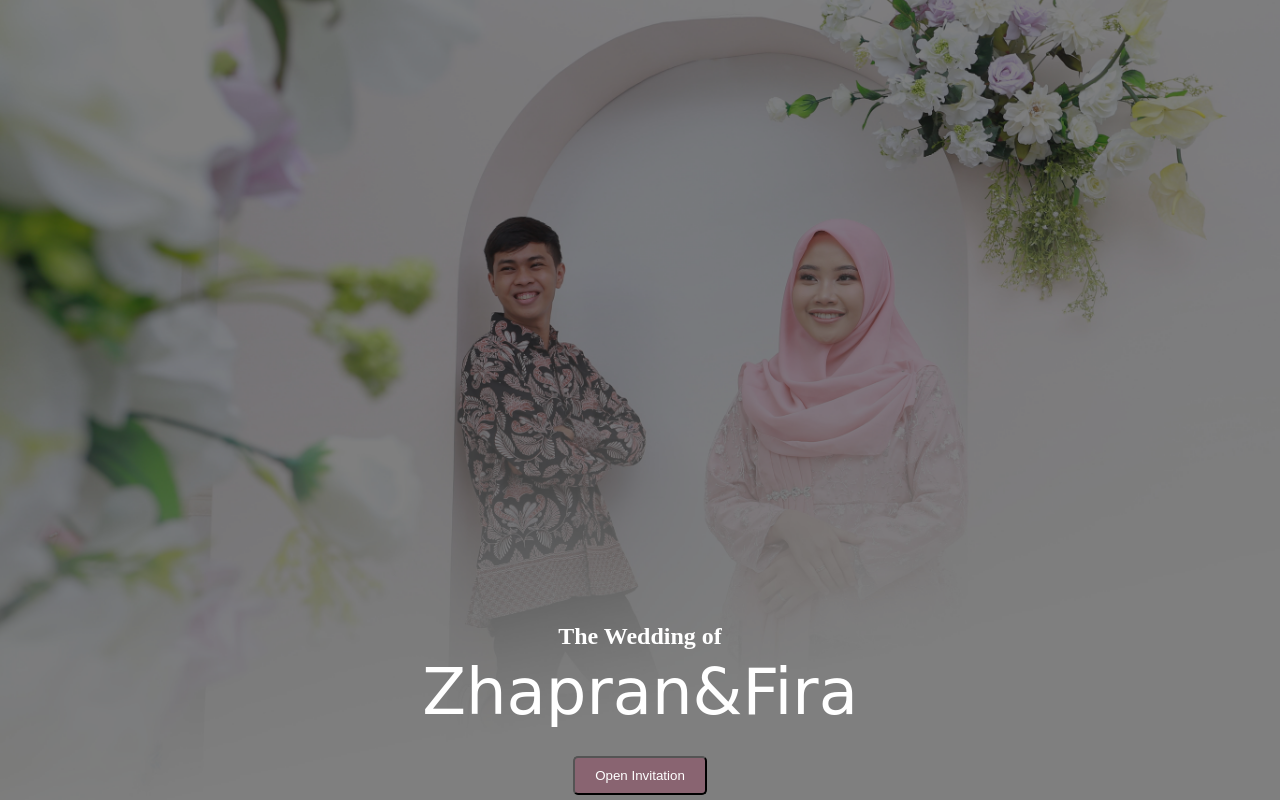
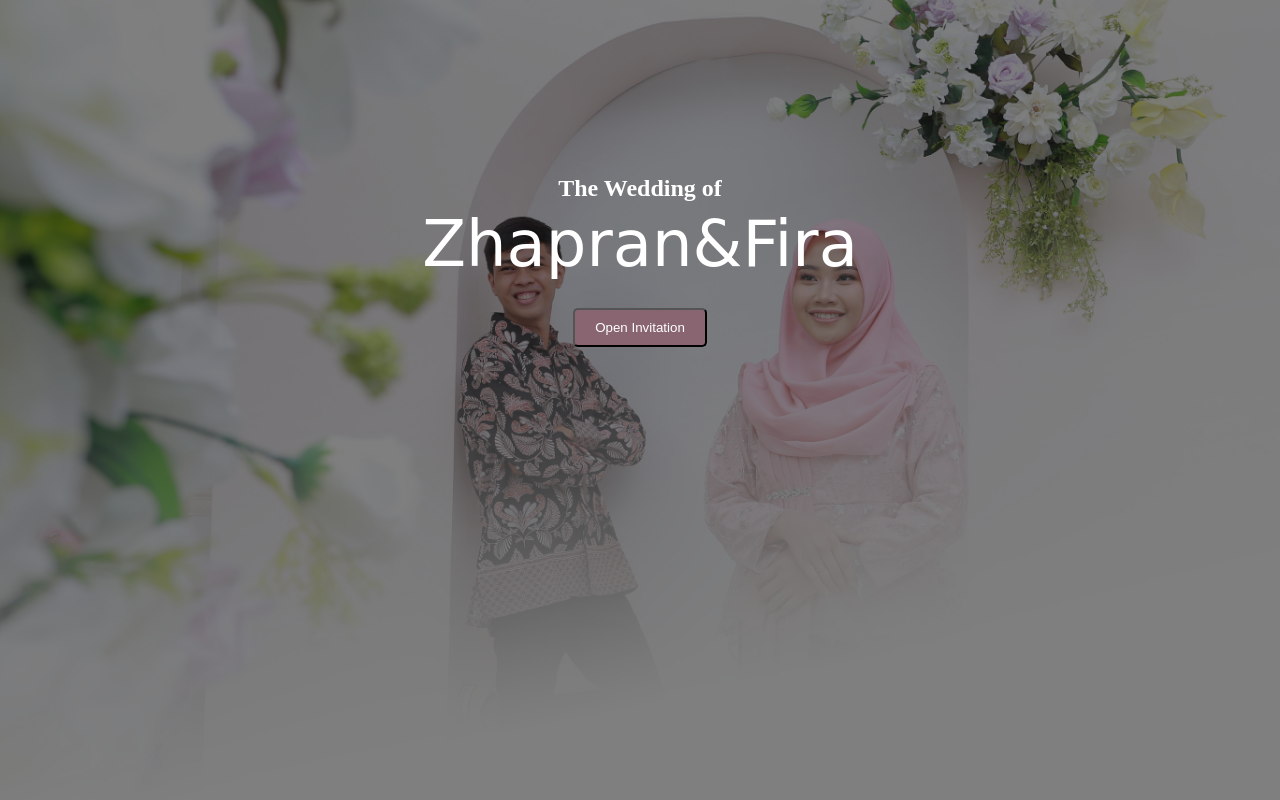
Before and after one commit to nicwaproject/Zhapran-Fira_WeddingInvitation, a plain HTML site: page index.html in a window 1280 px wide. Drawn offline with Linux system fonts and the light colour scheme; a web font is replaced by a local one.

Commit message:
Update styles.css

```diff
--- a/styles.css
+++ b/styles.css
@@ -41,6 +41,7 @@ html, body {
     z-index: 2;
     padding: 5px; /* Add padding to the content for better spacing */
     line-height:1;
+    margin-bottom:35%;
 }
 
 .cover h1 {
```
